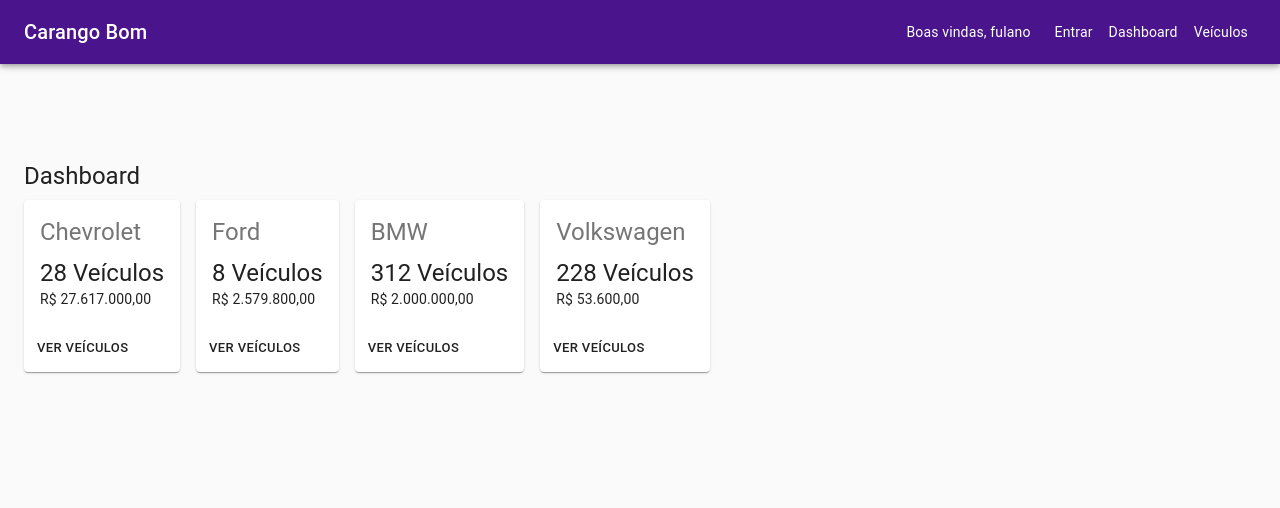
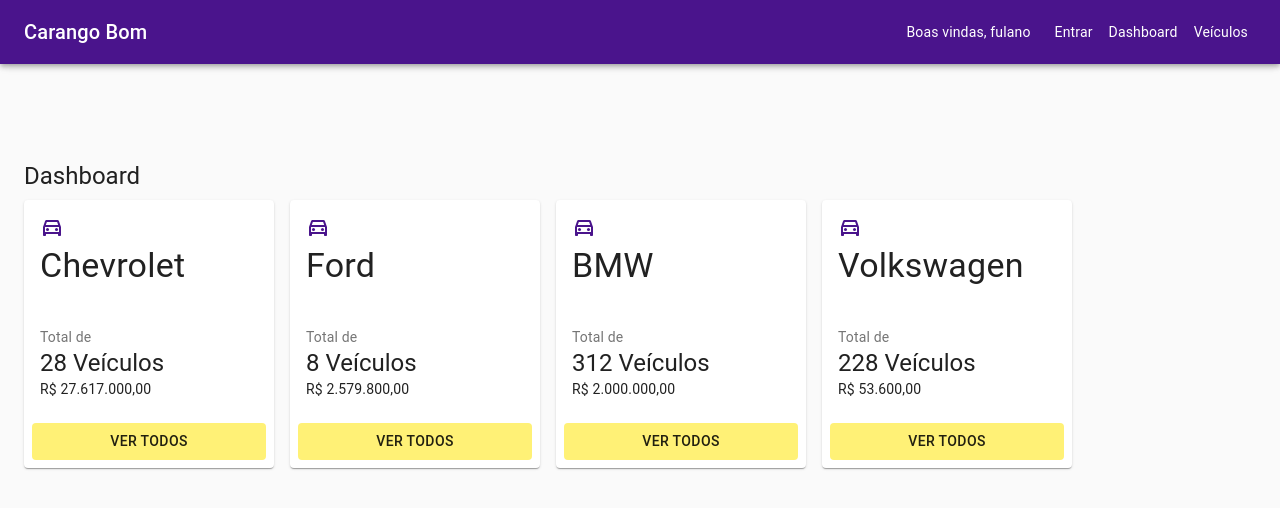
Before and after one commit to CaelumAulas/aceleratw-turma3-grupo1-frontend, a React (Create React App) app: page /dashboard in a window 1280 px wide. Shown: the top 508 px of the page. Built offline with nearby package versions, Linux system fonts and the light colour scheme.

Commit message:
Tweaks dashboard appearance

```diff
--- a/src/App.js
+++ b/src/App.js
@@ -1,7 +1,29 @@
+import { yellow } from '@material-ui/core/colors'
+import purple from '@material-ui/core/colors/purple'
+import CssBaseline from '@material-ui/core/CssBaseline'
+import { createMuiTheme, ThemeProvider } from '@material-ui/core/styles'
 import AppRouter from './components/AppRouter/AppRouter'
 
+const theme = createMuiTheme({
+  palette: {
+    primary: {
+      main: purple[900],
+    },
+    secondary: {
+      main: yellow[300],
+    },
+  },
+})
+
 function App() {
-  return <AppRouter />
+  return (
+    <>
+      <CssBaseline />
+      <ThemeProvider theme={theme}>
+        <AppRouter />
+      </ThemeProvider>
+    </>
+  )
 }
 
 export default App
--- a/src/components/BrandCard/BrandCard.jsx
+++ b/src/components/BrandCard/BrandCard.jsx
@@ -6,19 +6,21 @@
 import Typography from '@material-ui/core/Typography'
 import React from 'react'
 import { formatToCurrency } from '../../infraestructure/currency'
+import DriveEtaOutlinedIcon from '@material-ui/icons/DriveEtaOutlined'
 
 export default function BrandCard({ brand, totalVehicles, amount }) {
   return (
-    <Box mr={2}>
-      <Card>
+    <Box mr={2} mb={2}>
+      <Card style={{ width: '250px' }}>
         <CardContent>
-          <Typography
-            variant="h5"
-            component="h2"
-            color="textSecondary"
-            gutterBottom
-          >
-            {brand}
+          <Box mb={5}>
+            <DriveEtaOutlinedIcon color="primary" />
+            <Typography variant="h4" component="h1" gutterBottom>
+              {brand}
+            </Typography>
+          </Box>
+          <Typography variant="body2" component="p" color="textSecondary">
+            Total de
           </Typography>
           <Typography variant="h5" component="h2">
             {totalVehicles} {totalVehicles === 1 ? 'Veículo' : 'Veículos'}
@@ -28,7 +30,15 @@
           </Typography>
         </CardContent>
         <CardActions>
-          <Button size="small">Ver Veículos</Button>
+          <Button
+            fullWidth
+            variant="contained"
+            color="secondary"
+            colorhov
+            disableElevation
+          >
+            Ver Todos
+          </Button>
         </CardActions>
       </Card>
     </Box>
--- a/src/index.js
+++ b/src/index.js
@@ -1,28 +1,10 @@
-import { yellow } from '@material-ui/core/colors'
-import purple from '@material-ui/core/colors/purple'
-import CssBaseline from '@material-ui/core/CssBaseline'
-import { createMuiTheme, ThemeProvider } from '@material-ui/core/styles'
 import React from 'react'
 import ReactDOM from 'react-dom'
 import App from './App'
 
-const theme = createMuiTheme({
-  palette: {
-    primary: {
-      main: purple[900],
-    },
-    secondary: {
-      main: yellow[500],
-    },
-  },
-})
-
 ReactDOM.render(
   <React.StrictMode>
-    <CssBaseline />
-    <ThemeProvider theme={theme}>
-      <App />
-    </ThemeProvider>
+    <App />
   </React.StrictMode>,
   document.getElementById('root'),
 )
```
